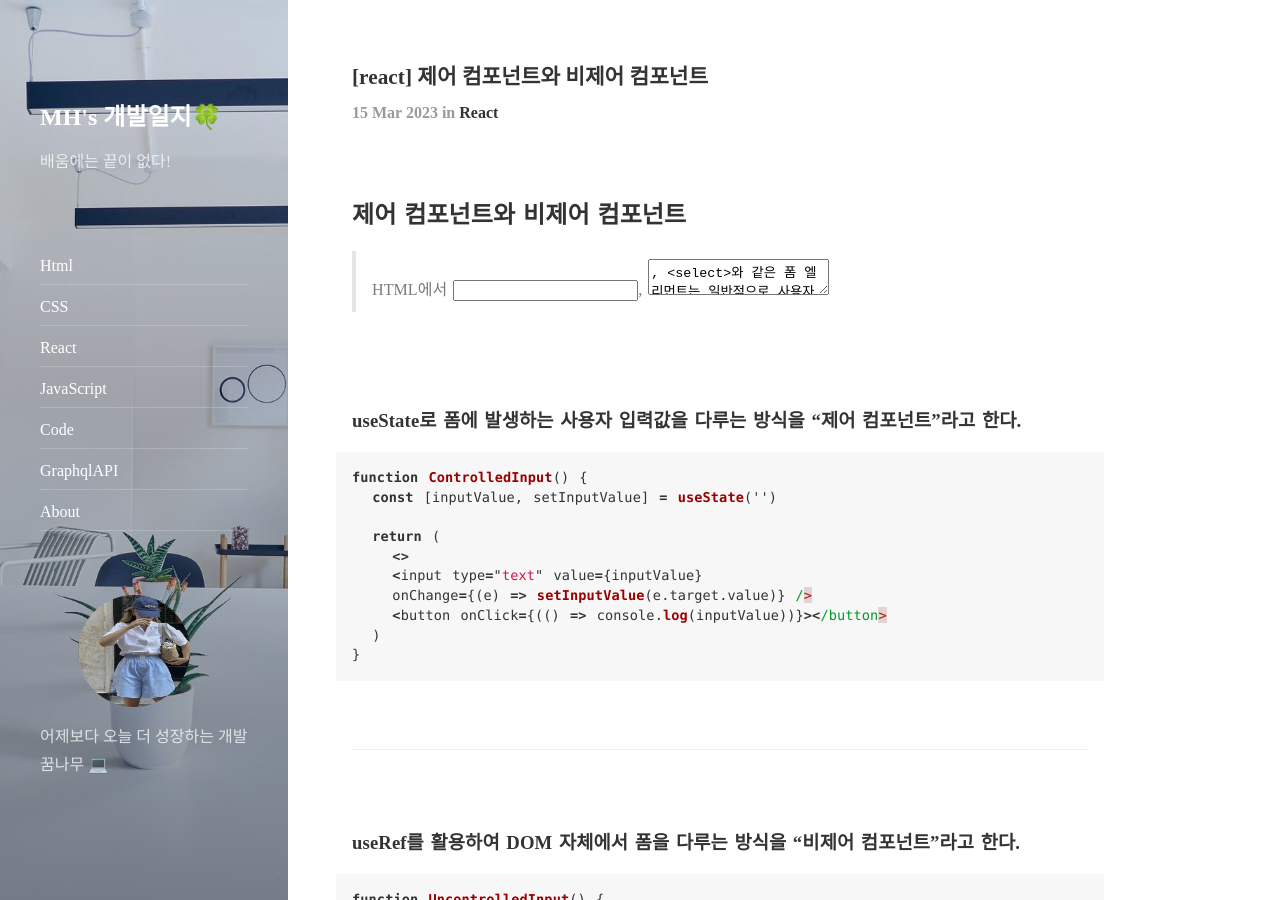
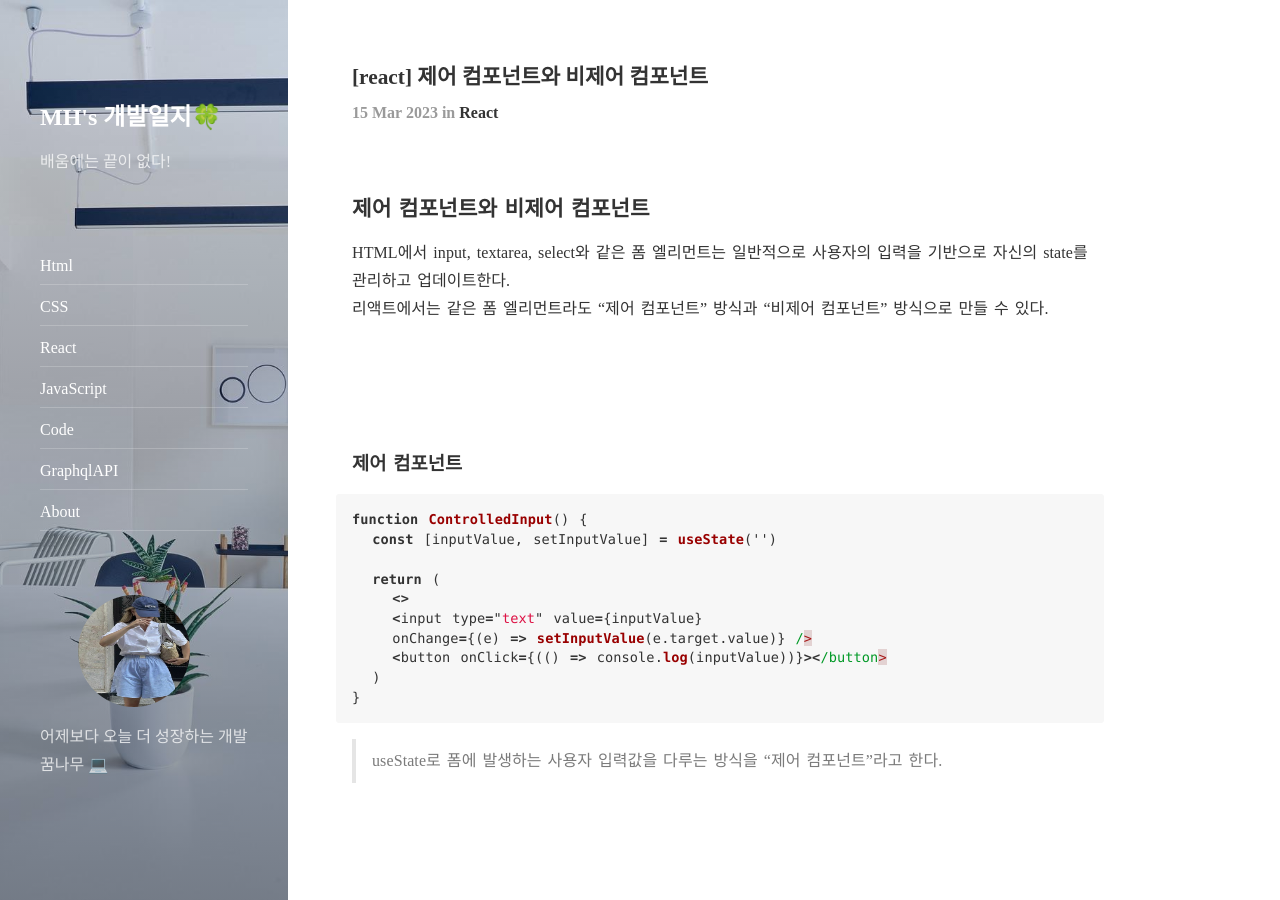
Before and after one commit to MyeongheeJung/MyeongheeJung.github.io, a Jekyll site: the page built from _posts/2023-03-15-useState-useRef.md, in a window 1280 px wide and 900 px high. Built offline with Jekyll 4.4.1, drawn with Linux system fonts in a browser that asks for light colours; nearby versions of some CDN libraries; comment, search, counter and statistics services are not loaded; some of the changed text lies outside the part shown.

Commit message:
[2023-03-15(react-controlled-form)]

````diff
--- a/_posts/2023-03-15-useState-useRef.md
+++ b/_posts/2023-03-15-useState-useRef.md
@@ -6,15 +6,16 @@ categories: react
 comments: true
 ---
 
-## 제어 컴포넌트와 비제어 컴포넌트
+# 제어 컴포넌트와 비제어 컴포넌트
 
-> HTML에서 <input>, <textarea>, <select>와 같은 폼 엘리먼트는 일반적으로 사용자의 입력을 기반으로 자신의 state를 관리하고 업데이트한다.<br>
-> 리액트에서는 같은 폼 엘리먼트라도 "제어 컴포넌트" 방식과 "비제어 컴포넌트" 방식으로 만들 수 있다.
+HTML에서 input, textarea, select와 같은 폼 엘리먼트는 일반적으로 사용자의 입력을 기반으로 자신의 state를 관리하고 업데이트한다.<br>
+리액트에서는 같은 폼 엘리먼트라도 "제어 컴포넌트" 방식과 "비제어 컴포넌트" 방식으로 만들 수 있다.
 
 <br>
 <br>
+<br>
 
-### useState로 폼에 발생하는 사용자 입력값을 다루는 방식을 “제어 컴포넌트"라고 한다.
+### 제어 컴포넌트
 
 ```js
 function ControlledInput() {
@@ -29,11 +30,14 @@ function ControlledInput() {
 }
 ```
 
+> useState로 폼에 발생하는 사용자 입력값을 다루는 방식을 “제어 컴포넌트"라고 한다.
+
 <br>
-<hr>
 <br>
 
-### useRef를 활용하여 DOM 자체에서 폼을 다루는 방식을 “비제어 컴포넌트"라고 한다.
+<br>
+
+### 비제어 컴포넌트
 
 ```js
 function UncontrolledInput() {
@@ -46,3 +50,5 @@ function UncontrolledInput() {
   )
 }
 ```
+
+> useRef를 활용하여 DOM 자체에서 폼을 다루는 방식을 “비제어 컴포넌트"라고 한다.
````
